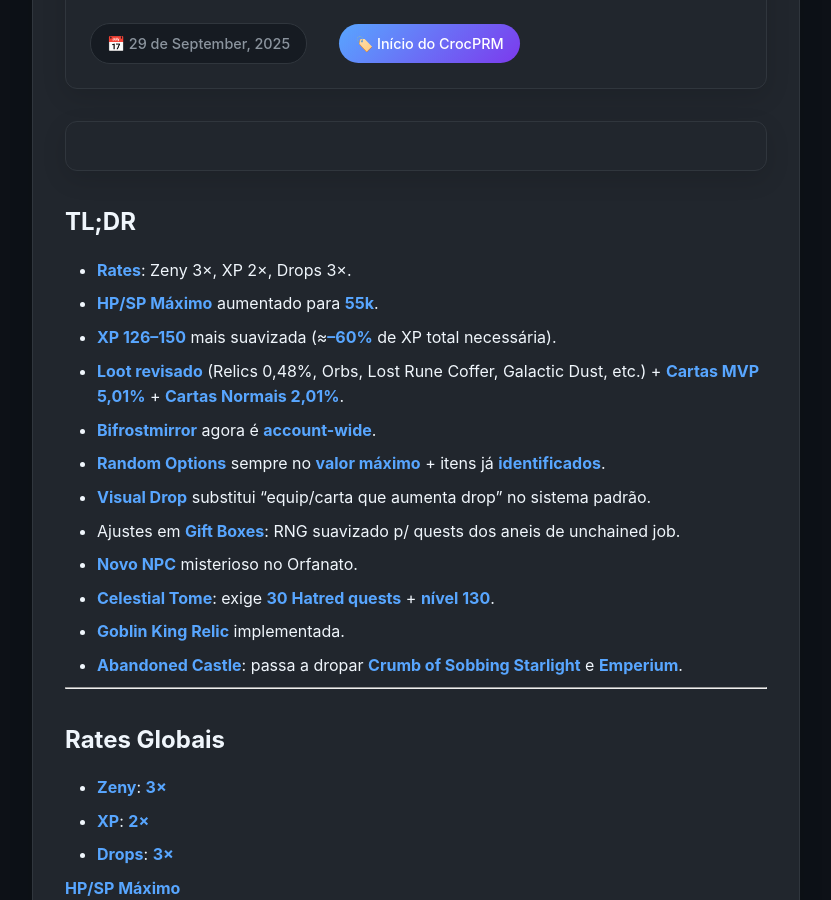
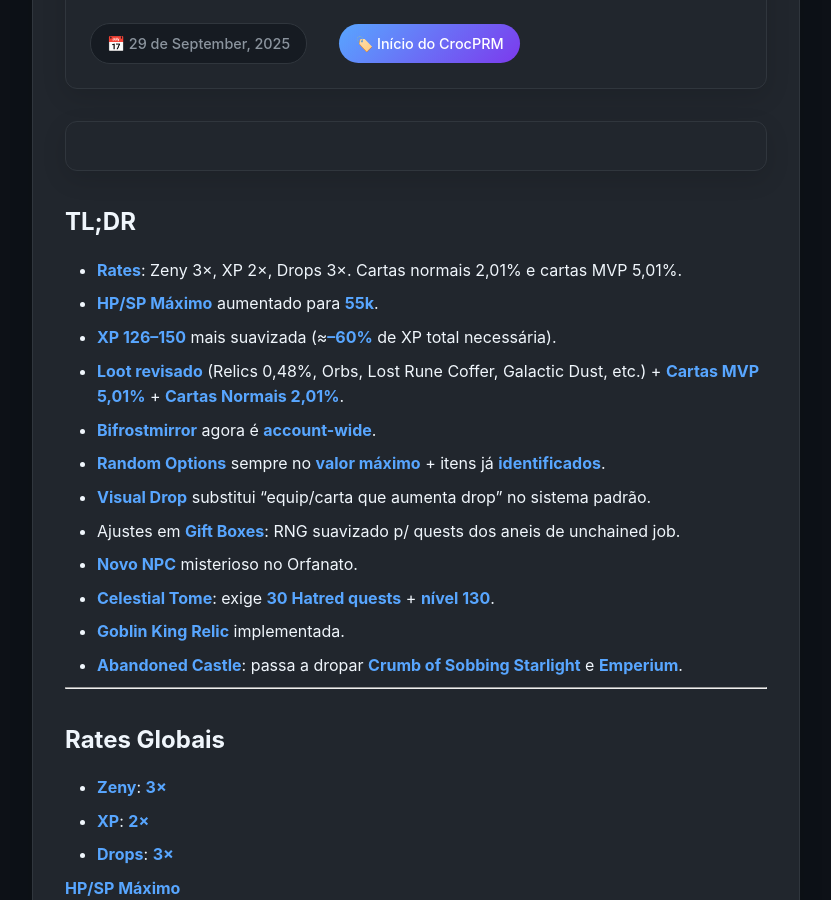
Before and after one commit to Concs93/CrocPRMsite, a Jekyll site: the page built from _posts/2025-09-29-v2-0-0.md, in a window 1280 px wide and 900 px high, scrolled down 435 px. Shown: the whole window, without its empty margins (224-1055 px from the left). Built offline with Jekyll 4.4.1, drawn with Linux system fonts in a browser that asks for light colours.

Commit message:
mais ajustes no texto de drop de cartas

```diff
--- a/_layouts/home.html
+++ b/_layouts/home.html
@@ -90,7 +90,7 @@ layout: default
                 <div class="patch-body">
                      <h4>TL;DR</h4>
                      <ul>
-                         <li><strong>Rates</strong>: Zeny 3×, XP 2×, Drops 3×.</li>
+                         <li><strong>Rates</strong>: Zeny 3×, XP 2×, Drops 3×. (Cartas normais 2,01% e cartas MVP 5,01%)</li>
                          <li><strong>HP/SP Máximo</strong> aumentado para <strong>55k</strong>.</li>
                          <li><strong>XP 126–150</strong> mais suavizada (≈<strong>–60%</strong> de XP total necessária).</li>
                          <li><strong>Loot revisado</strong> (Relics 0,48%, Orbs, Lost Rune Coffer, Galactic Dust, etc.) + <strong>Cartas MVP 5,01%</strong> + <strong>Cartas Normais 2,01%</strong>.</li>
--- a/_posts/2025-09-29-v2-0-0.md
+++ b/_posts/2025-09-29-v2-0-0.md
@@ -12,7 +12,7 @@ excerpt: "Senhoras e senhores, o início!"
 </div>
 
 ## TL;DR
-- **Rates**: Zeny 3×, XP 2×, Drops 3×.
+- **Rates**: Zeny 3×, XP 2×, Drops 3×. Cartas normais 2,01% e cartas MVP 5,01%.
 - **HP/SP Máximo** aumentado para **55k**.
 - **XP 126–150** mais suavizada (≈**–60%** de XP total necessária).
 - **Loot revisado** (Relics 0,48%, Orbs, Lost Rune Coffer, Galactic Dust, etc.) + **Cartas MVP 5,01%** + **Cartas Normais 2,01%**.
```
